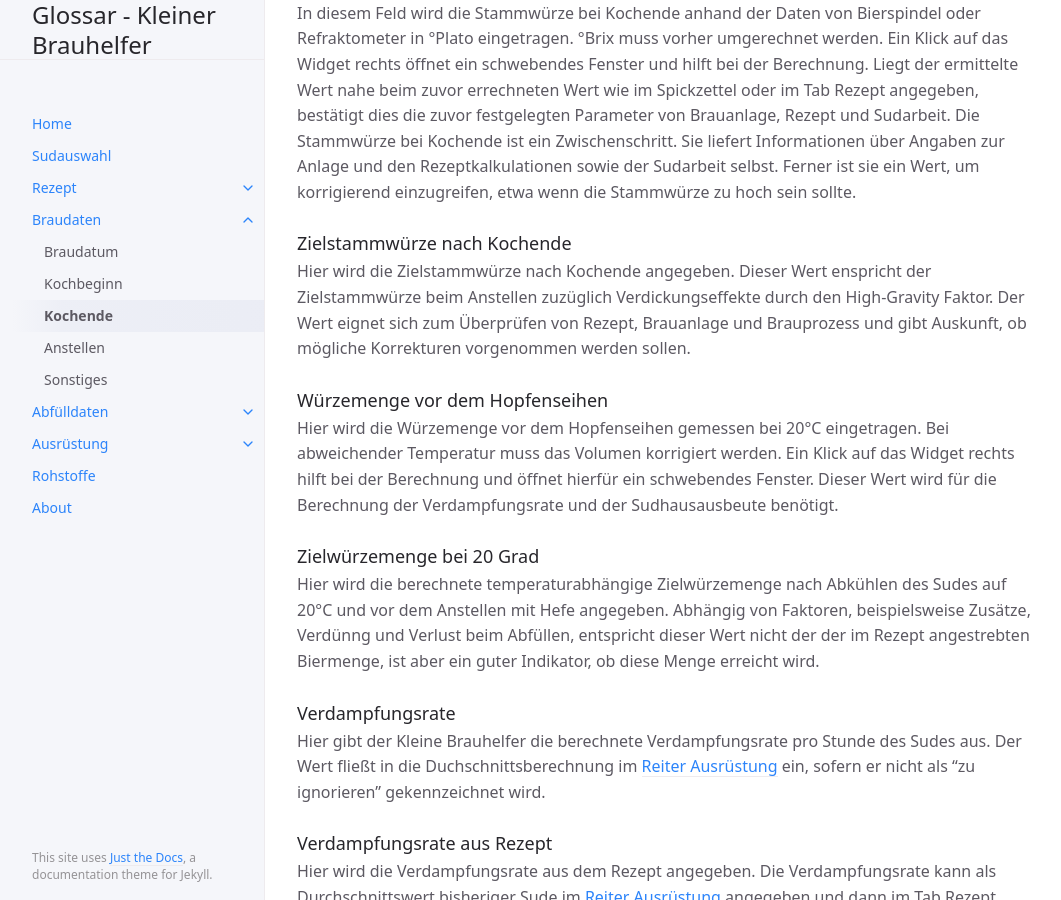
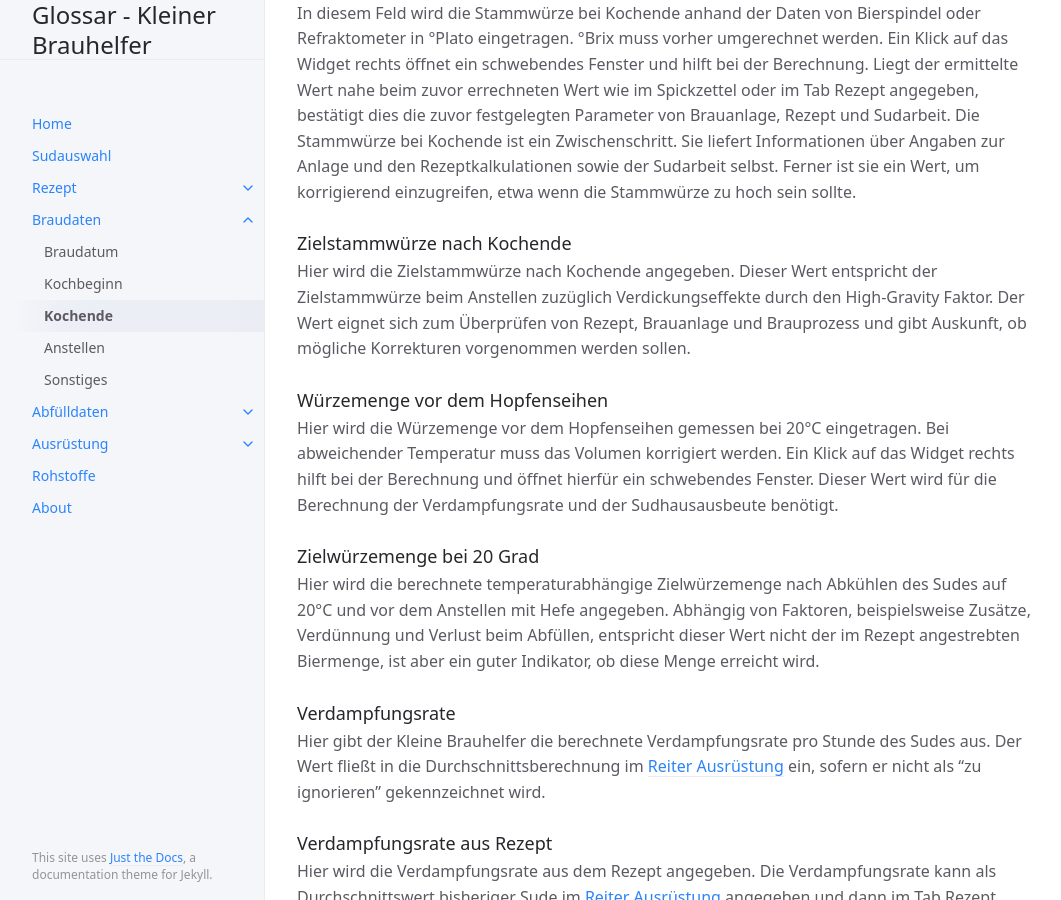
Before and after one commit to IsometricXH/kbh-glossar, a Jekyll site: the page built from docs/3-braudaten/3-kochende.md, in a window 1280 px wide and 900 px high, scrolled down 639 px. Shown: the whole window, without its empty margins (107-1168 px from the left). Built offline with Jekyll 4.4.1, drawn with Linux system fonts in a browser that asks for light colours.

Commit message:
Update 3-kochende.md
Typos

```diff
--- a/docs/3-braudaten/3-kochende.md
+++ b/docs/3-braudaten/3-kochende.md
@@ -36,7 +36,7 @@ Liegt der ermittelte Wert nahe beim zuvor errechneten Wert wie im Spickzettel od
 Die Stammwürze bei Kochende ist ein Zwischenschritt. Sie liefert Informationen über Angaben zur Anlage und den Rezeptkalkulationen sowie der Sudarbeit selbst. Ferner ist sie ein Wert, um korrigierend einzugreifen, etwa wenn die Stammwürze zu hoch sein sollte.
 
 ### Zielstammwürze nach Kochende
-Hier wird die Zielstammwürze nach Kochende angegeben. Dieser Wert enspricht der Zielstammwürze beim Anstellen zuzüglich Verdickungseffekte durch den High-Gravity Faktor.
+Hier wird die Zielstammwürze nach Kochende angegeben. Dieser Wert entspricht der Zielstammwürze beim Anstellen zuzüglich Verdickungseffekte durch den High-Gravity Faktor.
 Der Wert eignet sich zum Überprüfen von Rezept, Brauanlage und Brauprozess und gibt Auskunft, ob mögliche Korrekturen vorgenommen werden sollen.
 
 ### Würzemenge vor dem Hopfenseihen
@@ -46,11 +46,11 @@ Dieser Wert wird für die Berechnung der Verdampfungsrate und der Sudhausausbeut
 
 ### Zielwürzemenge bei 20 Grad
 Hier wird die berechnete temperaturabhängige Zielwürzemenge nach Abkühlen des Sudes auf 20°C und vor dem Anstellen mit Hefe angegeben.
-Abhängig von Faktoren, beispielsweise Zusätze, Verdünng und Verlust beim Abfüllen, entspricht dieser Wert nicht der der im Rezept angestrebten Biermenge, ist aber ein guter Indikator, ob diese Menge erreicht wird.
+Abhängig von Faktoren, beispielsweise Zusätze, Verdünnung und Verlust beim Abfüllen, entspricht dieser Wert nicht der im Rezept angestrebten Biermenge, ist aber ein guter Indikator, ob diese Menge erreicht wird.
 
 ### Verdampfungsrate
 Hier gibt der Kleine Brauhelfer die berechnete Verdampfungsrate pro Stunde des Sudes aus.
-Der Wert fließt in die Duchschnittsberechnung im [Reiter Ausrüstung](/kbh-glossar/Ausrüstung/) ein, sofern er nicht als "zu ignorieren" gekennzeichnet wird.
+Der Wert fließt in die Durchschnittsberechnung im [Reiter Ausrüstung](/kbh-glossar/Ausrüstung/) ein, sofern er nicht als "zu ignorieren" gekennzeichnet wird.
 
 ### Verdampfungsrate aus Rezept
 Hier wird die Verdampfungsrate aus dem Rezept angegeben.
```
